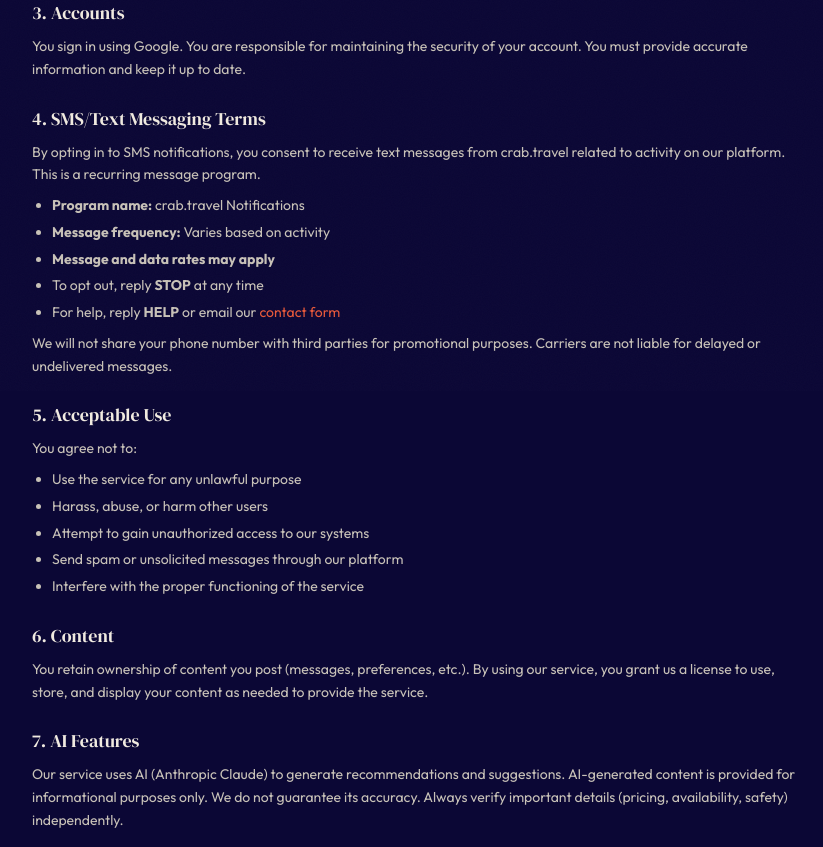
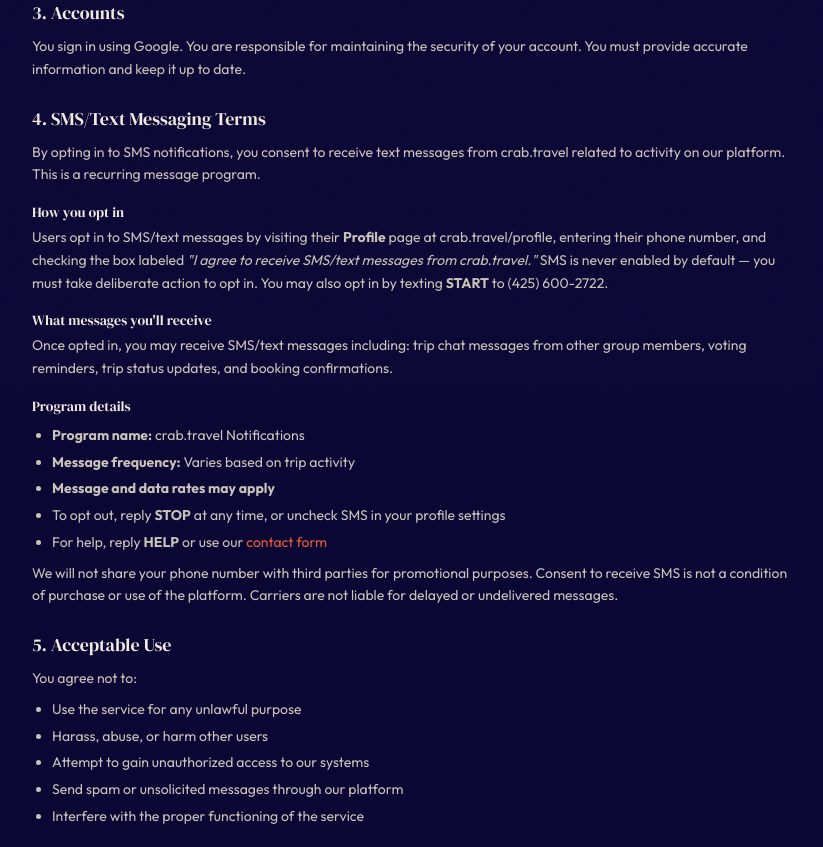
Before and after one commit to tillo13/crab_travel, a Flask app: page /terms in a window 1280 px wide. Shown: the part 409-1256 px from the top of the page, without its empty margins (224-1047 px from the left). Run offline with Flask 3, Linux system fonts and the light colour scheme; some libraries are stand-ins or nearby versions.

Commit message:
add detailed SMS opt-in flow description to terms page for Twilio A2P verification

```diff
--- a/templates/terms.html
+++ b/templates/terms.html
@@ -23,16 +23,24 @@
 </div>
 
 <div>
-<h2 class="text-lg font-display text-crab-sand mb-2">4. SMS/Text Messaging Terms</h2>
+<h2 class="text-lg font-display text-crab-sand mb-2" id="sms">4. SMS/Text Messaging Terms</h2>
 <p>By opting in to SMS notifications, you consent to receive text messages from crab.travel related to activity on our platform. This is a recurring message program.</p>
+
+<h3 class="text-sm font-display text-crab-sand mt-4 mb-1">How you opt in</h3>
+<p>Users opt in to SMS/text messages by visiting their <strong>Profile</strong> page at crab.travel/profile, entering their phone number, and checking the box labeled <em>"I agree to receive SMS/text messages from crab.travel."</em> SMS is never enabled by default — you must take deliberate action to opt in. You may also opt in by texting <strong>START</strong> to (425) 600-2722.</p>
+
+<h3 class="text-sm font-display text-crab-sand mt-4 mb-1">What messages you'll receive</h3>
+<p>Once opted in, you may receive SMS/text messages including: trip chat messages from other group members, voting reminders, trip status updates, and booking confirmations.</p>
+
+<h3 class="text-sm font-display text-crab-sand mt-4 mb-1">Program details</h3>
 <ul class="list-disc ml-5 mt-2 space-y-1">
 <li><strong>Program name:</strong> crab.travel Notifications</li>
-<li><strong>Message frequency:</strong> Varies based on activity</li>
+<li><strong>Message frequency:</strong> Varies based on trip activity</li>
 <li><strong>Message and data rates may apply</strong></li>
-<li>To opt out, reply <strong>STOP</strong> at any time</li>
-<li>For help, reply <strong>HELP</strong> or email our <a href="/contact" class="text-crab-coral hover:underline">contact form</a></li>
+<li>To opt out, reply <strong>STOP</strong> at any time, or uncheck SMS in your profile settings</li>
+<li>For help, reply <strong>HELP</strong> or use our <a href="/contact" class="text-crab-coral hover:underline">contact form</a></li>
 </ul>
-<p class="mt-2">We will not share your phone number with third parties for promotional purposes. Carriers are not liable for delayed or undelivered messages.</p>
+<p class="mt-2">We will not share your phone number with third parties for promotional purposes. Consent to receive SMS is not a condition of purchase or use of the platform. Carriers are not liable for delayed or undelivered messages.</p>
 </div>
 
 <div>
```
